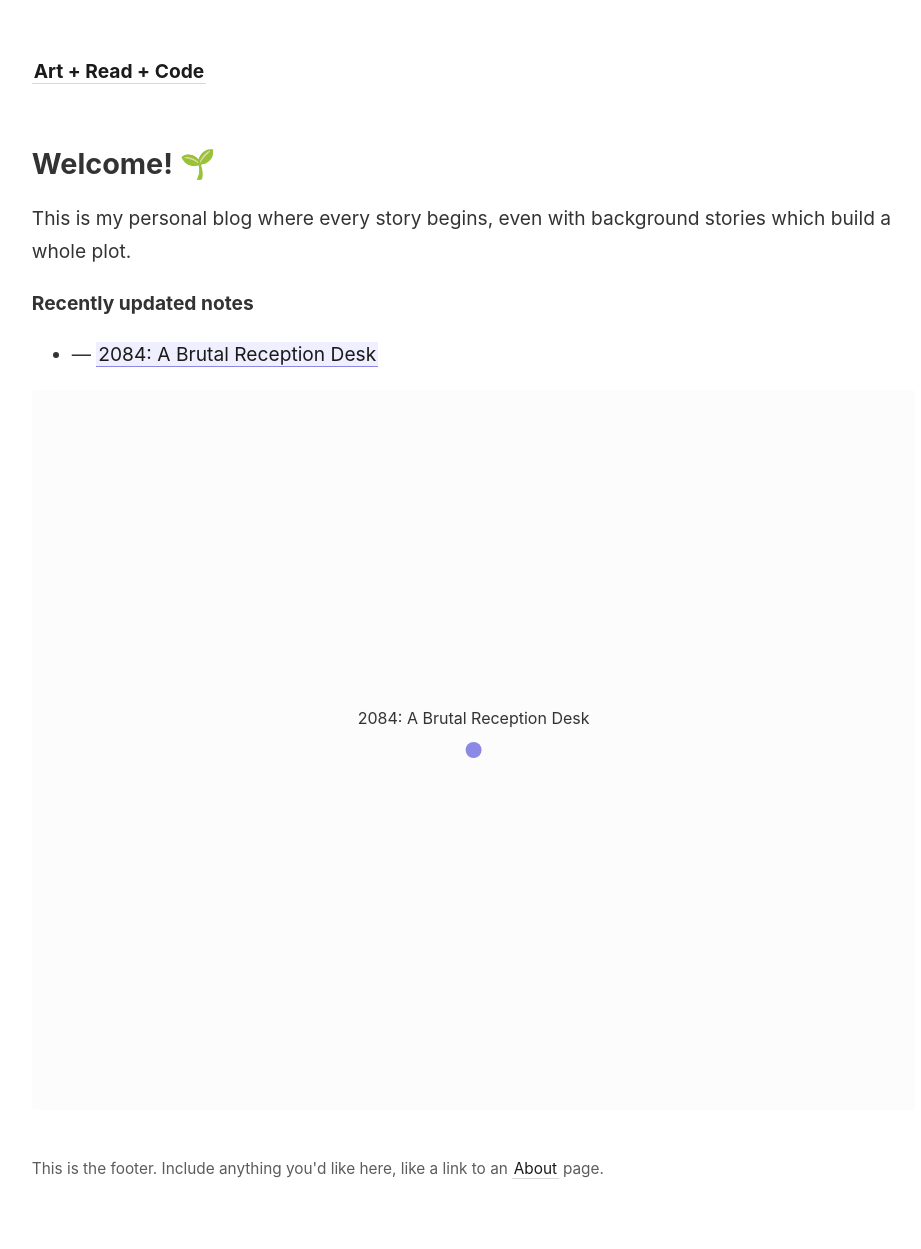
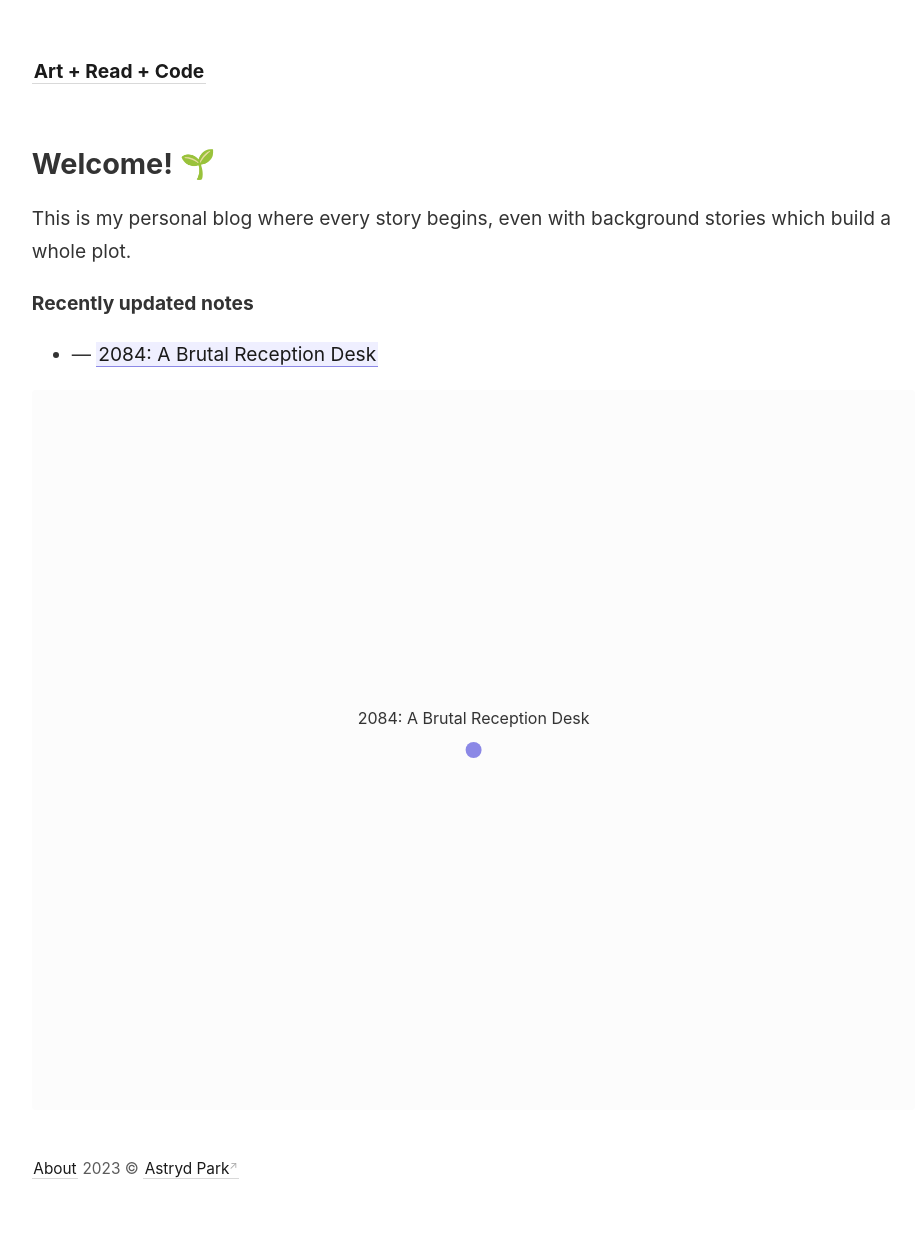
Before and after one commit to artreadcode/artreadcode.github.io, a Jekyll site: the page built from _pages/index.md, in a window 1280 px wide. Shown: the whole page, without its empty margins (45-966 px from the left). Built offline with Jekyll 4.4.1, drawn with Linux system fonts in a browser that asks for light colours.

Commit message:
Update footer

```diff
--- a/_includes/footer.html
+++ b/_includes/footer.html
@@ -1 +1,2 @@
-This is the footer. Include anything you'd like here, like a link to an <a class="internal-link" href="{{ site.baseurl }}/about">About</a> page.
+<a class="internal-link" href="{{ site.baseurl }}/about">About</a>
+2023 © <a href="https://www.linkedin.com/in/astrydpark/">Astryd Park</a>
```
